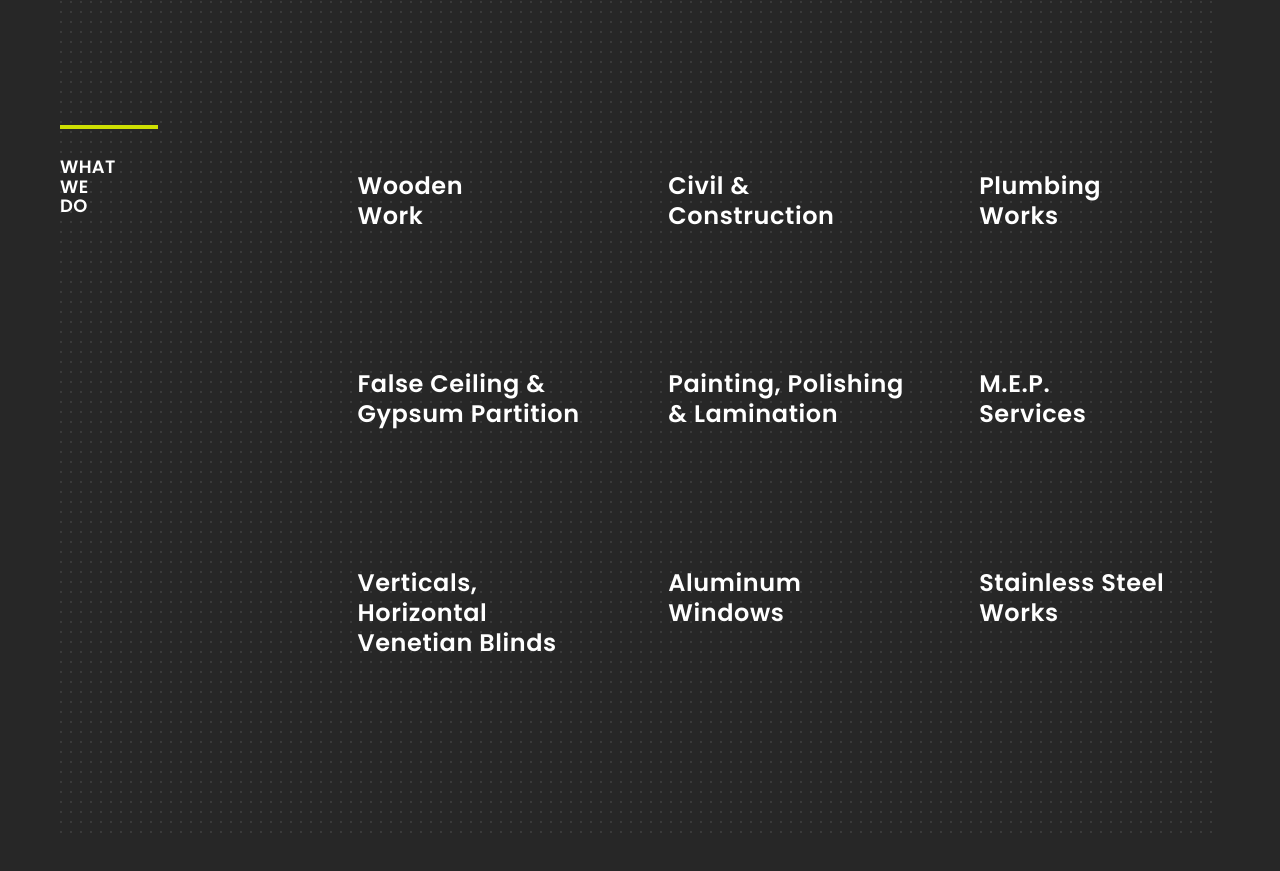
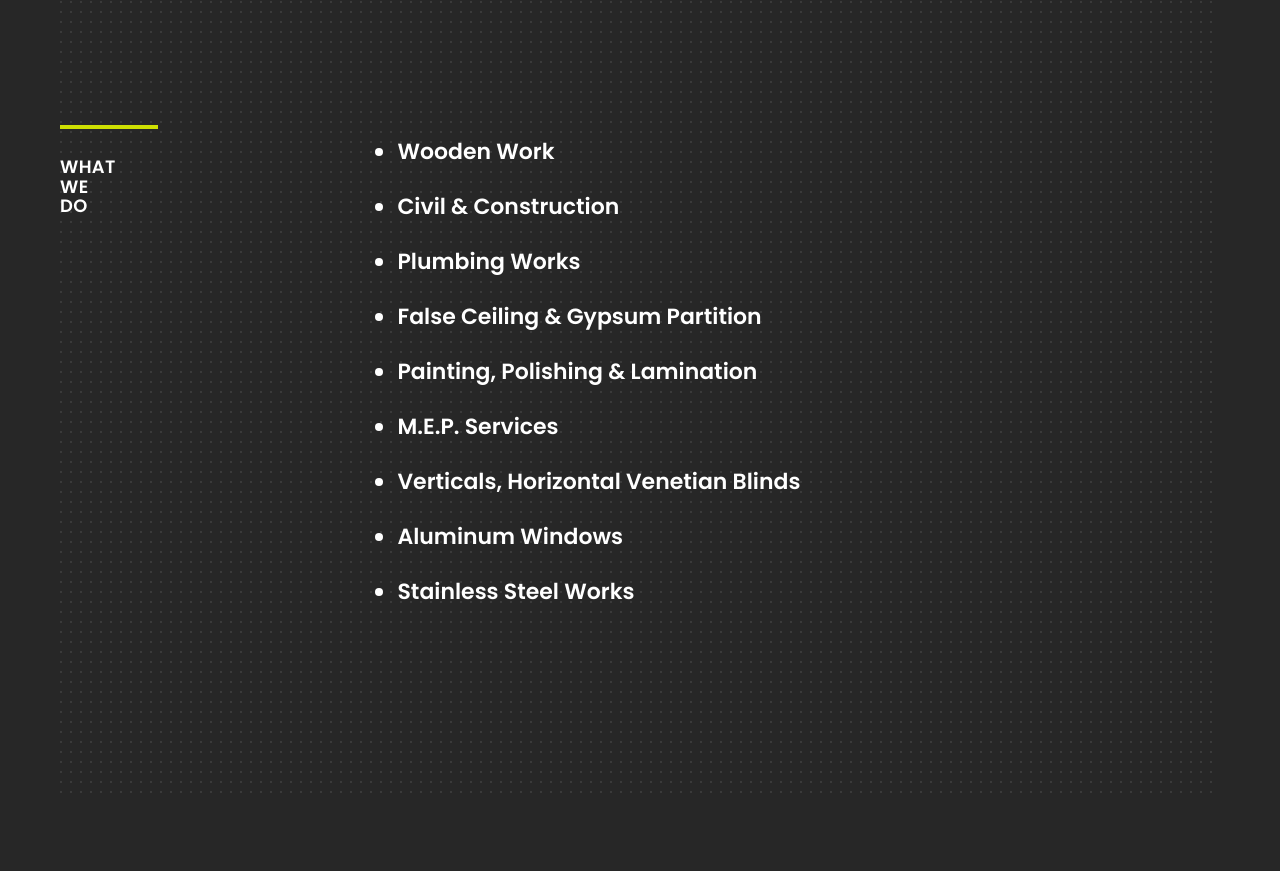
Before and after one commit to amitjangid17/bgminterior, a plain HTML site: page index.html in a window 1280 px wide. Shown: the part 2060-2931 px from the top of the page. Drawn offline with Linux system fonts and the light colour scheme; some packages are replaced by stand-ins of ours; files whose address does not match are found by name.

Commit message:
Update index.html

```diff
--- a/index.html
+++ b/index.html
@@ -614,52 +614,21 @@ We take great pride in our detailed attention to every design and construction d
             </div>
             <div class="col-md-9">
               <div class="row-services row">
-                <div class="col-service col-sm-6 col-lg-4 wow fadeInUp">
-
-                  <h4>Wooden <br> Work </h4>
-
-                </div>
-                <div class="col-service col-sm-6 col-lg-4 wow fadeInUp" data-wow-delay="0.4s">
-
-                  <h4>Civil & Construction</h4>
-
-                </div>
-
-                <div class="col-service col-sm-6 col-lg-4 wow fadeInUp" data-wow-delay="0.8s">
-
-                  <h4>Plumbing <br> Works</h4>
-
-                </div>
-                  <div class="col-service col-sm-6 col-lg-4 wow fadeInUp">
-
-                  <h4>False Ceiling & Gypsum Partition</h4>
-
-                </div>
-                <div class="col-service col-sm-6 col-lg-4 wow fadeInUp" data-wow-delay="0.4s">
-
-                  <h4>Painting, Polishing & Lamination</h4>
-
-                </div>
-
-                <div class="col-service col-sm-6 col-lg-4 wow fadeInUp" data-wow-delay="0.8s">
-
-                  <h4>M.E.P. <br>Services</h4>
-
-                </div>
-                  <div class="col-service col-sm-6 col-lg-4 wow fadeInUp">
-
-                  <h4>Verticals, Horizontal Venetian Blinds</h4>
-
-                </div>
-                <div class="col-service col-sm-6 col-lg-4 wow fadeInUp" data-wow-delay="0.4s">
-
-                  <h4>Aluminum Windows </h4>
-
-                </div>
-
-                <div class="col-service col-sm-6 col-lg-4 wow fadeInUp" data-wow-delay="0.8s">
-
-                  <h4>Stainless Steel Works</h4>
+                <div class="col-service  wow fadeInUp">
+
+                  <h5 style="color: white; line-height: 250%;">
+                    <ul>
+                        <li> Wooden Work<br> </li>
+                        <li> Civil & Construction<br> </li>
+                        <li> Plumbing Works<br> </li>
+                        <li> False Ceiling & Gypsum Partition<br> </li>
+                        <li> Painting, Polishing & Lamination<br> </li>
+                        <li> M.E.P. Services<br> </li>
+                        <li> Verticals, Horizontal Venetian Blinds<br> </li>
+                        <li> Aluminum Windows<br> </li>
+                        <li> Stainless Steel Works<br> </li>
+                    </ul>
+                  </h5>
 
                 </div>
               </div>
```
